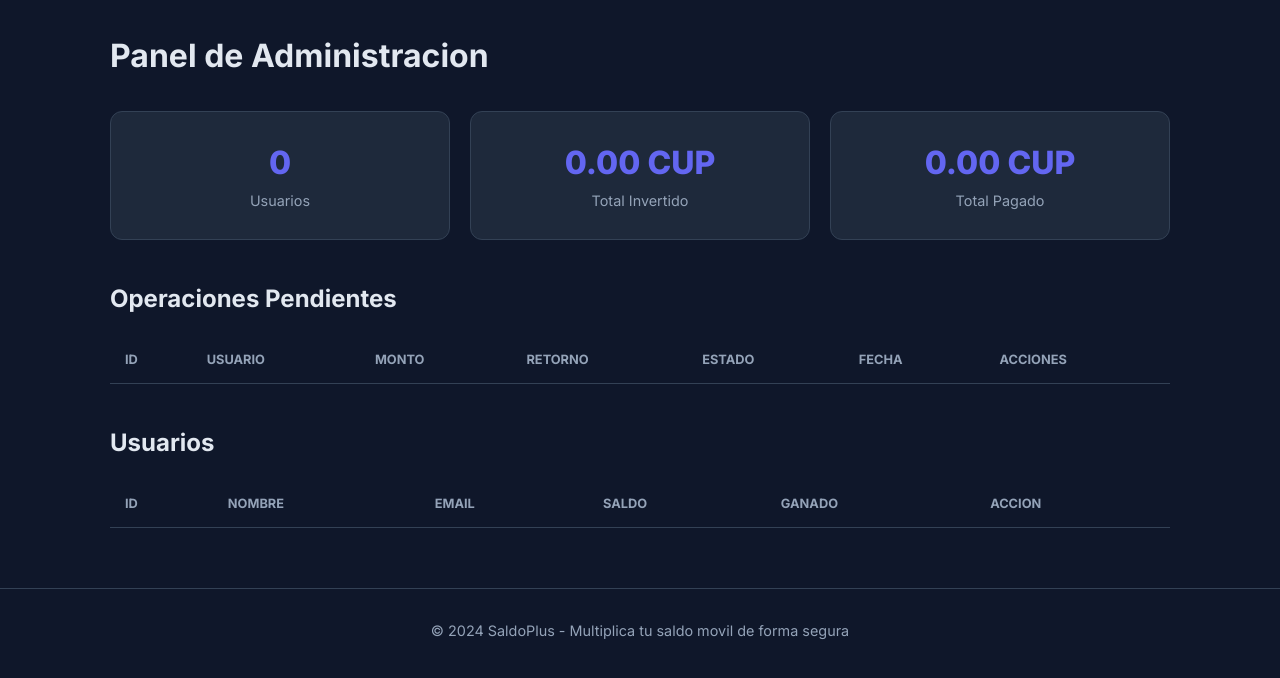
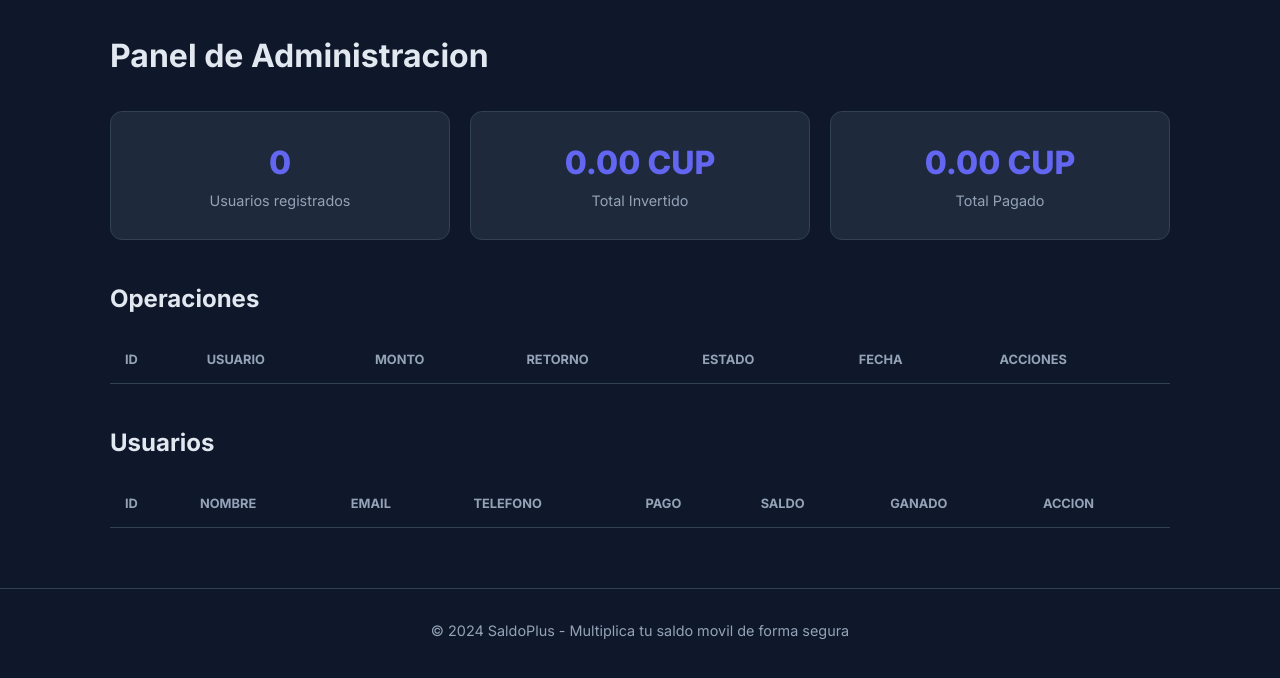
Before and after one commit to javiercoca2002-cell/Saldoplus, a Flask app: page /admin in a window 1280 px wide. Shown: the part 78-756 px from the top of the page. Run offline with Flask 3, Linux system fonts and the light colour scheme; a user stored in the database is signed in; data comes from the database, SQL or seed files in the repository; data that the repository does not hold is empty.

Commit message:
Actualizar admin.html

```diff
--- a/templates/admin.html
+++ b/templates/admin.html
@@ -7,7 +7,7 @@
     <div class="admin-stats">
         <div class="stat-card">
             <span class="stat-number">{{ usuarios|length }}</span>
-            <span class="stat-label">Usuarios</span>
+            <span class="stat-label">Usuarios registrados</span>
         </div>
         <div class="stat-card">
             <span class="stat-number">{{ "%.2f"|format(total_invertido) }} CUP</span>
@@ -20,7 +20,7 @@
     </div>
 
     <div class="admin-section">
-        <h2>Operaciones Pendientes</h2>
+        <h2>Operaciones</h2>
         <table class="table">
             <thead>
                 <tr>
@@ -64,6 +64,8 @@
                     <th>ID</th>
                     <th>Nombre</th>
                     <th>Email</th>
+                    <th>Telefono</th>
+                    <th>Pago</th>
                     <th>Saldo</th>
                     <th>Ganado</th>
                     <th>Accion</th>
@@ -75,13 +77,24 @@
                     <td>#{{ u.id }}</td>
                     <td>{{ u.nombre }}</td>
                     <td>{{ u.email }}</td>
+                    <td>{{ u.telefono }}</td>
+                    <td>
+                        {% if u.pago_pendiente %}
+                            <span style="color: #f59e0b;">⚠️ Pendiente</span>
+                        {% else %}
+                            <span style="color: #10b981;">✅ Pagado</span>
+                        {% endif %}
+                    </td>
                     <td>{{ "%.2f"|format(u.saldo_actual) }} CUP</td>
                     <td>{{ "%.2f"|format(u.total_ganado) }} CUP</td>
                     <td>
                         <form method="POST" action="{{ url_for('agregar_saldo', usuario_id=u.id) }}" class="inline-form">
-                            <input type="number" name="monto" step="0.01" placeholder="CUP" style="width: 80px;">
+                            <input type="number" name="monto" step="0.01" placeholder="CUP" style="width: 70px;">
                             <button type="submit" class="btn btn-sm btn-primary">Agregar</button>
                         </form>
+                        {% if u.pago_pendiente %}
+                            <a href="{{ url_for('confirmar_pago', usuario_id=u.id) }}" class="btn btn-sm btn-success" style="margin-top: 3px;">Confirmar Pago</a>
+                        {% endif %}
                     </td>
                 </tr>
                 {% endfor %}
```
